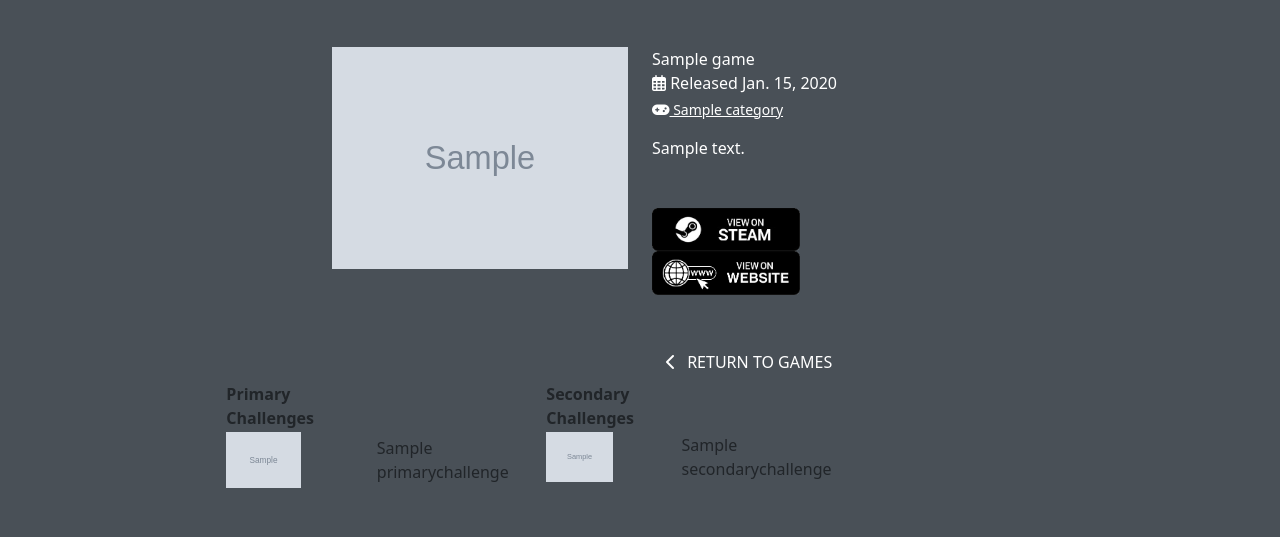
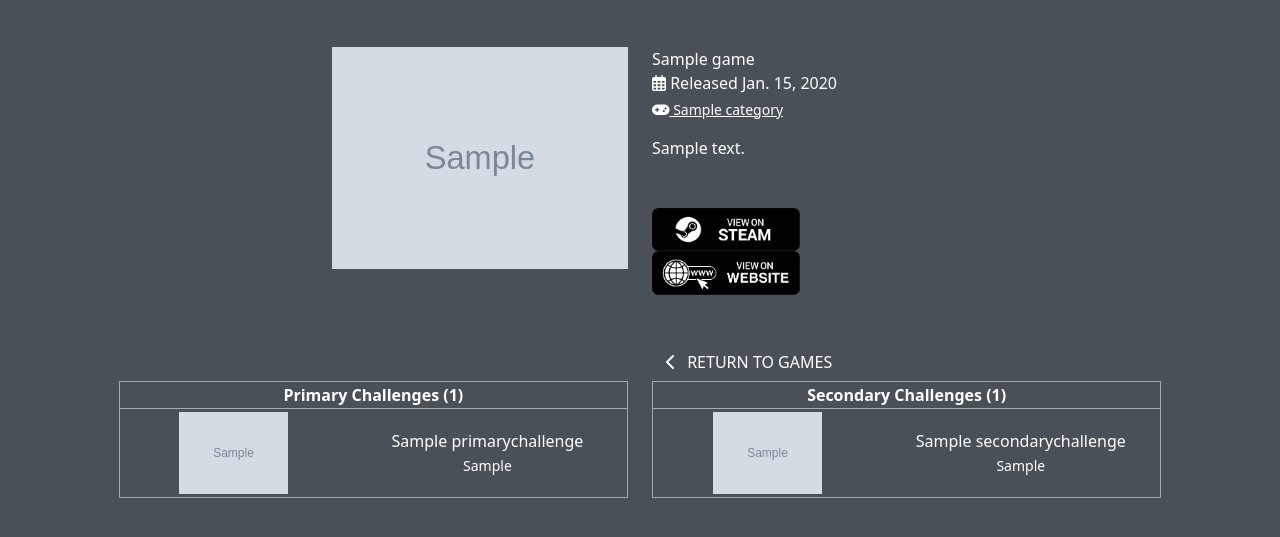
Before and after one commit to Fatheed7/pyramid-ultimate, a Django app: page /games/1/ in a window 1280 px wide. Shown: the part 179-716 px from the top of the page. Run offline with Django 4.2, Linux system fonts and the light colour scheme; tables that the repository leaves empty hold one stand-in row (values such as "Sample post"); grey boxes marked "Sample" are stand-in pictures; some libraries are stand-ins or nearby versions.

Commit message:
Added table for primary and secondary challenges - final

```diff
--- a/games/templates/games/game_detail.html
+++ b/games/templates/games/game_detail.html
@@ -64,44 +64,50 @@
       </div>
     </div>
   </div>
-  <div class="row">
+  <div class="row text-center text-white">
     {% if secondary|length > 0 %}
-    <div class="col-xl-3 col-12 col-md-6 col-lg-4 offset-lg-1 offset-xl-2">
+    <div class="col-xl-5 col-12 col-md-6 col-lg-6 offset-xl-1 ">
       <table>
         <thead>
           <tr>
-            <th>Primary Challenges</th>
+            <th colspan="2">Primary Challenges ({{primary|length}})</th>
           </tr>
         </thead>
         <tbody>
           {% for p in primary %}
           <tr>
-            <td>
-              <img src="./../../{{ p.image }}" alt="{{ p.name }}" class="img-fluid w-50" />
+            <td width="45%">
+              <img src="{{ p.image.url }}" alt="{{ p.name }}" class="img-fluid" />
             </td>
-            <td>
+            <td width="55%">
               {{ p.name }}
+              {% if p.additional_info %}
+              <br><small>{{ p.additional_info }}</small>
+              {% endif %}
             </td>
           </tr>
           {% endfor %}
         </tbody>
       </table>
     </div>
-    <div class="col-xl-3 col-12 col-md-6 col-lg-4 ">
+    <div class="col-xl-5 col-12 col-md-6 col-lg-5 ">
       <table>
         <thead>
           <tr>
-            <th>Secondary Challenges</th>
+            <th colspan="2">Secondary Challenges ({{secondary|length}})</th>
           </tr>
         </thead>
         <tbody>
           {% for s in secondary %}
           <tr>
-            <td>
-              <img src="{{ s.image }}" alt="{{ s.name }}" class="img-fluid w-50" />
+            <td width="45%">
+              <img src="{{ s.image.url }}" alt="{{ s.name }}" class="img-fluid" />
             </td>
-            <td>
+            <td width="55%">
               {{ s.name }}
+              {% if s.additional_info %}
+              <br><small>{{ s.additional_info }}</small>
+              {% endif %}
             </td>
           </tr>
           {% endfor %}
@@ -109,21 +115,24 @@
       </table>
     </div>
     {% else %}
-    <div class="col-xl-3 col-12 col-md-6 col-lg-4 offset-lg-2 offset-xl-3">
+    <div class="col-xl-3 col-12 col-md-6 col-lg-8 offset-lg-2 offset-xl-3">
       <table>
         <thead>
           <tr>
-            <th>Primary Challenges</th>
+            <th colspan="2">Primary Challenges ({{primary|length}})</th>
           </tr>
         </thead>
         <tbody>
           {% for p in primary %}
           <tr>
-            <td>
-              <img src="{{ p.image }}" alt="{{ p.name }}" class="img-fluid w-50" />
+            <td width="45%">
+              <img src="{{ p.image }}" alt="{{ p.name }}" class="img-fluid" />
             </td>
-            <td>
+            <td width="55%">
               {{ p.name }}
+              {% if p.additional_info %}
+              <br><small>{{ p.additional_info }}</small>
+              {% endif %}
             </td>
           </tr>
           {% endfor %}
--- a/static/css/base.css
+++ b/static/css/base.css
@@ -159,6 +159,17 @@ a:hover {
     margin-top: 12%;
 }
 
+td img {
+    max-width: 50% !important;
+    height: auto;
+    padding: 2px;
+}
+
+tr {
+    border: 1px solid darkgray
+}
+
+
 /*
    * Custom translucent site header
    */
```
